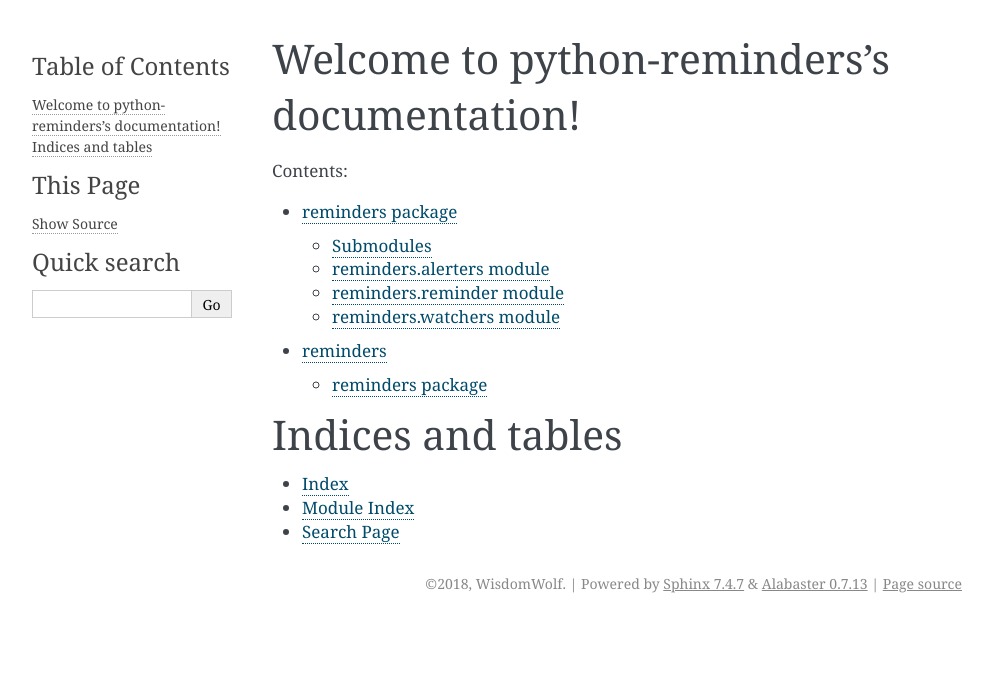
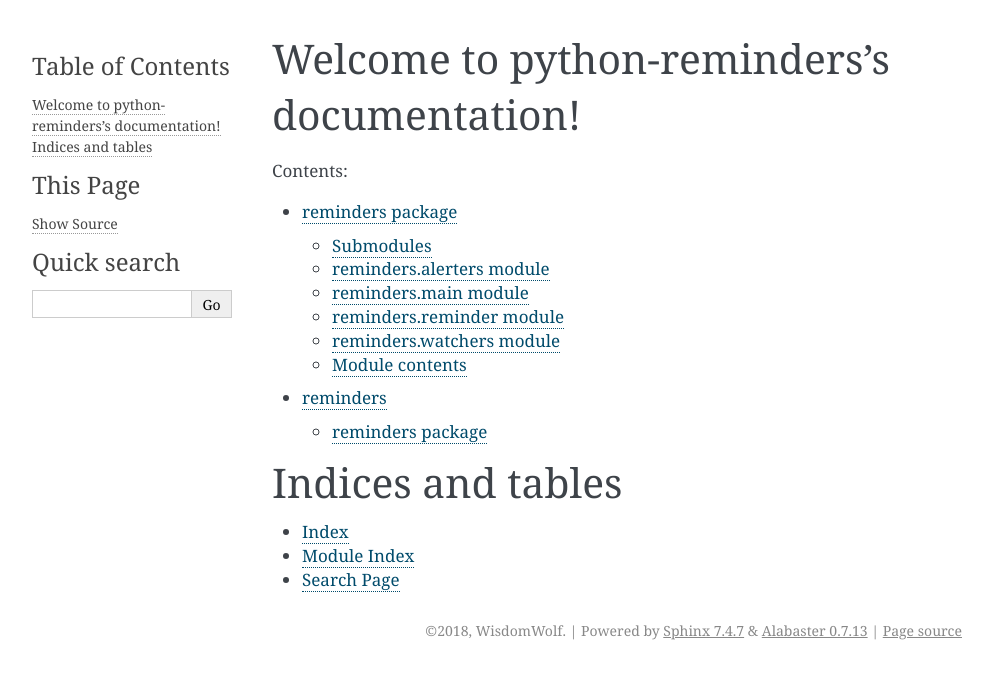
Before and after one commit to WisdomWolf/python-reminders, a Sphinx documentation site: the page built from docs/source/index.rst, in a window 1280 px wide. Shown: the top 679 px of the page, without its empty margins (148-1141 px from the left). Built offline with Sphinx 7.4.7, drawn with Linux system fonts in a browser that asks for light colours.

Commit message:
reran autodoc

```diff
--- a/docs/source/reminders.rst
+++ b/docs/source/reminders.rst
@@ -8,6 +8,14 @@ reminders.alerters module
 -------------------------
 
 .. automodule:: reminders.alerters
+    :members:
+    :undoc-members:
+    :show-inheritance:
+
+reminders.main module
+---------------------
+
+.. automodule:: reminders.main
     :members:
     :undoc-members:
     :show-inheritance:
@@ -27,3 +35,12 @@ reminders.watchers module
     :members:
     :undoc-members:
     :show-inheritance:
+
+
+Module contents
+---------------
+
+.. automodule:: reminders
+    :members:
+    :undoc-members:
+    :show-inheritance:
```
